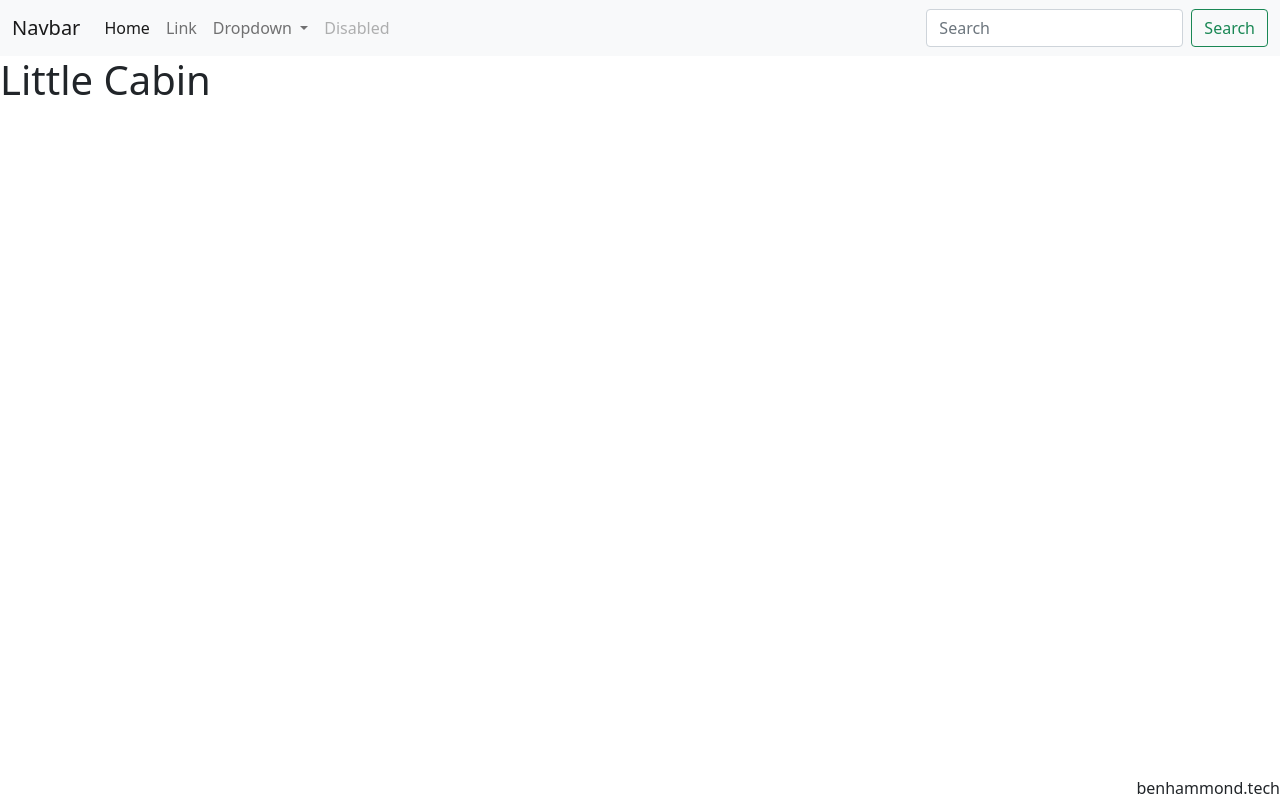
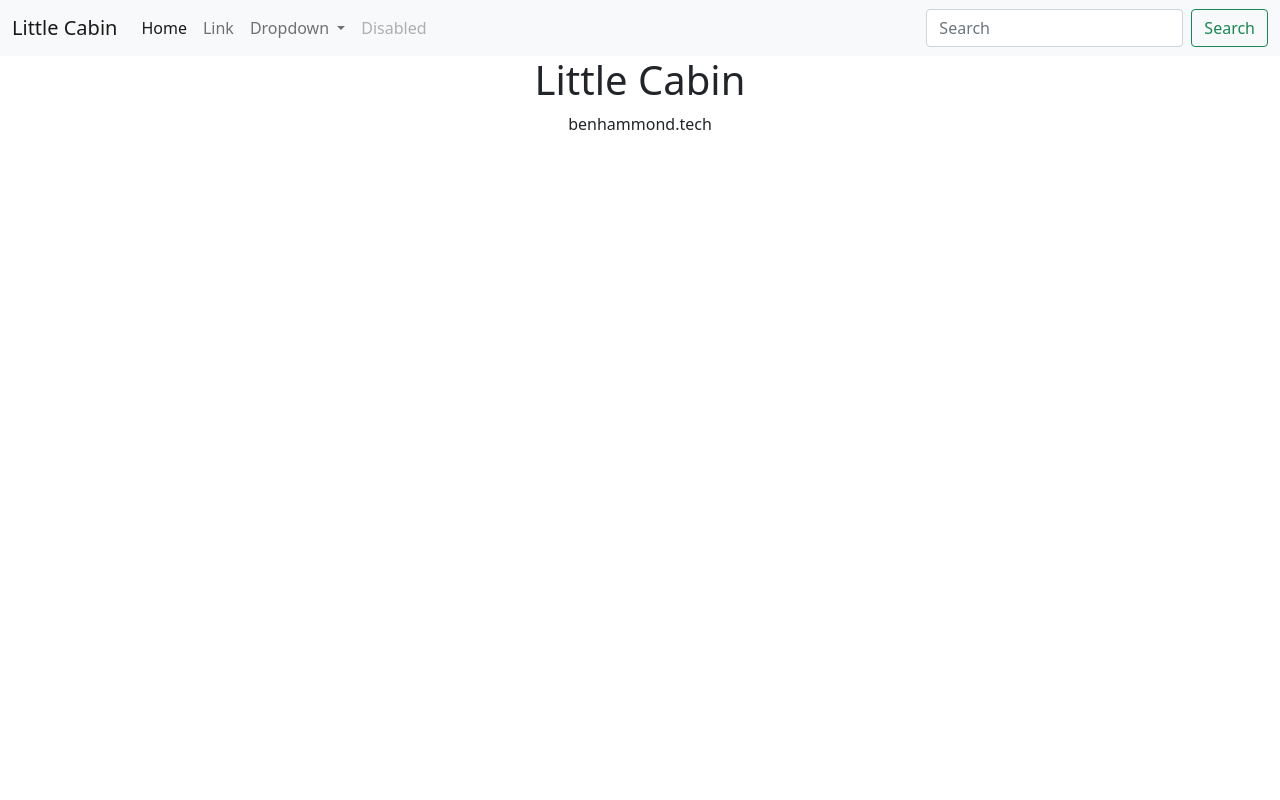
Before and after one commit to benhammondmusic/littlecabin, a Django app: page / in a window 1280 px wide. Run offline with Django 3.2, Linux system fonts and the light colour scheme.

Commit message:
adds files for heroku deploy

```diff
--- a/littlecabin_project/settings.py
+++ b/littlecabin_project/settings.py
@@ -12,6 +12,7 @@ https://docs.djangoproject.com/en/3.2/ref/settings/
 
 from pathlib import Path
 from decouple import config
+import django_on_heroku
 
 # Build paths inside the project like this: BASE_DIR / 'subdir'.
 BASE_DIR = Path(__file__).resolve().parent.parent
@@ -132,3 +133,4 @@ STATIC_URL = '/static/'
 # https://docs.djangoproject.com/en/3.2/ref/settings/#default-auto-field
 
 DEFAULT_AUTO_FIELD = 'django.db.models.BigAutoField'
+django_on_heroku.settings(locals())
--- a/main_app/static/css/style.css
+++ /dev/null
@@ -1,14 +0,0 @@
-body {
-  display: flex;
-  min-height: 100vh;
-  flex-direction: column;
-}
-
-main {
-  flex: 1 0 auto;
-}
-
-footer {
-  padding-top: 0;
-  text-align: right;
-}
--- a/main_app/templates/base.html
+++ b/main_app/templates/base.html
@@ -15,7 +15,7 @@
     <header>
       <nav class="navbar navbar-expand-lg navbar-light bg-light">
         <div class="container-fluid">
-          <a class="navbar-brand" href="#">Navbar</a>
+          <a class="navbar-brand" href="#">Little Cabin</a>
           <button class="navbar-toggler" type="button" data-bs-toggle="collapse" data-bs-target="#navbarSupportedContent" aria-controls="navbarSupportedContent" aria-expanded="false" aria-label="Toggle navigation">
             <span class="navbar-toggler-icon"></span>
           </button>
@@ -49,7 +49,7 @@
       </nav>
     </header>
     <main>{% block content %} {% endblock %}</main>
-    <footer>
+    <footer class="d-flex justify-content-center">
       <div>benhammond.tech</div>
     </footer>
 
--- a/main_app/templates/home.html
+++ b/main_app/templates/home.html
@@ -1,5 +1,5 @@
 {% extends 'base.html' %} {% block content %}
 
-<h1>Little Cabin</h1>
+<h1 class="d-flex justify-content-center">Little Cabin</h1>
 
 {% endblock %}
--- /dev/null
+++ b/runtime.txt
@@ -0,0 +1 @@
+python-3.9.2
```
Also changed, not shown: requirements.txt (+24 -1 lines), 1 other file.
